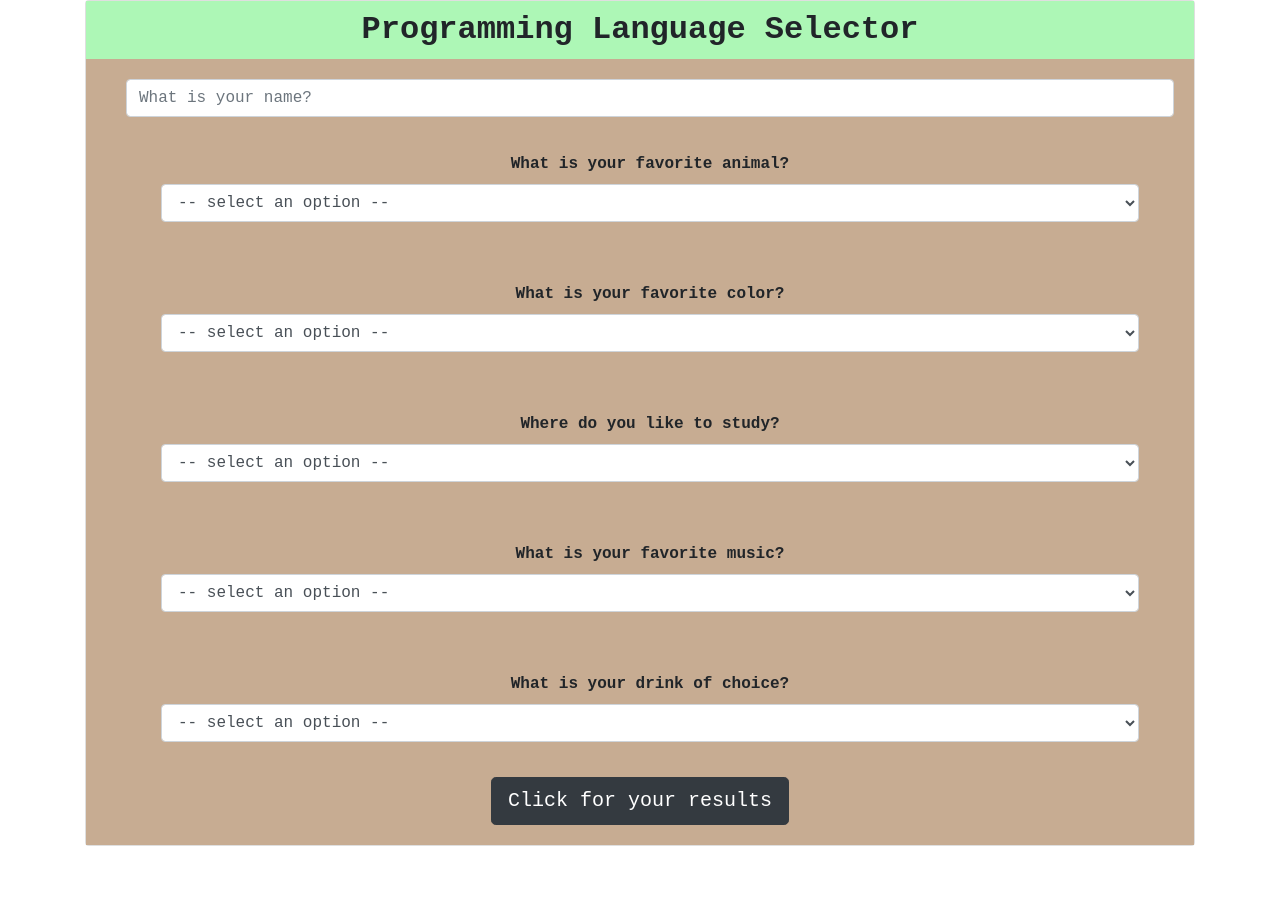
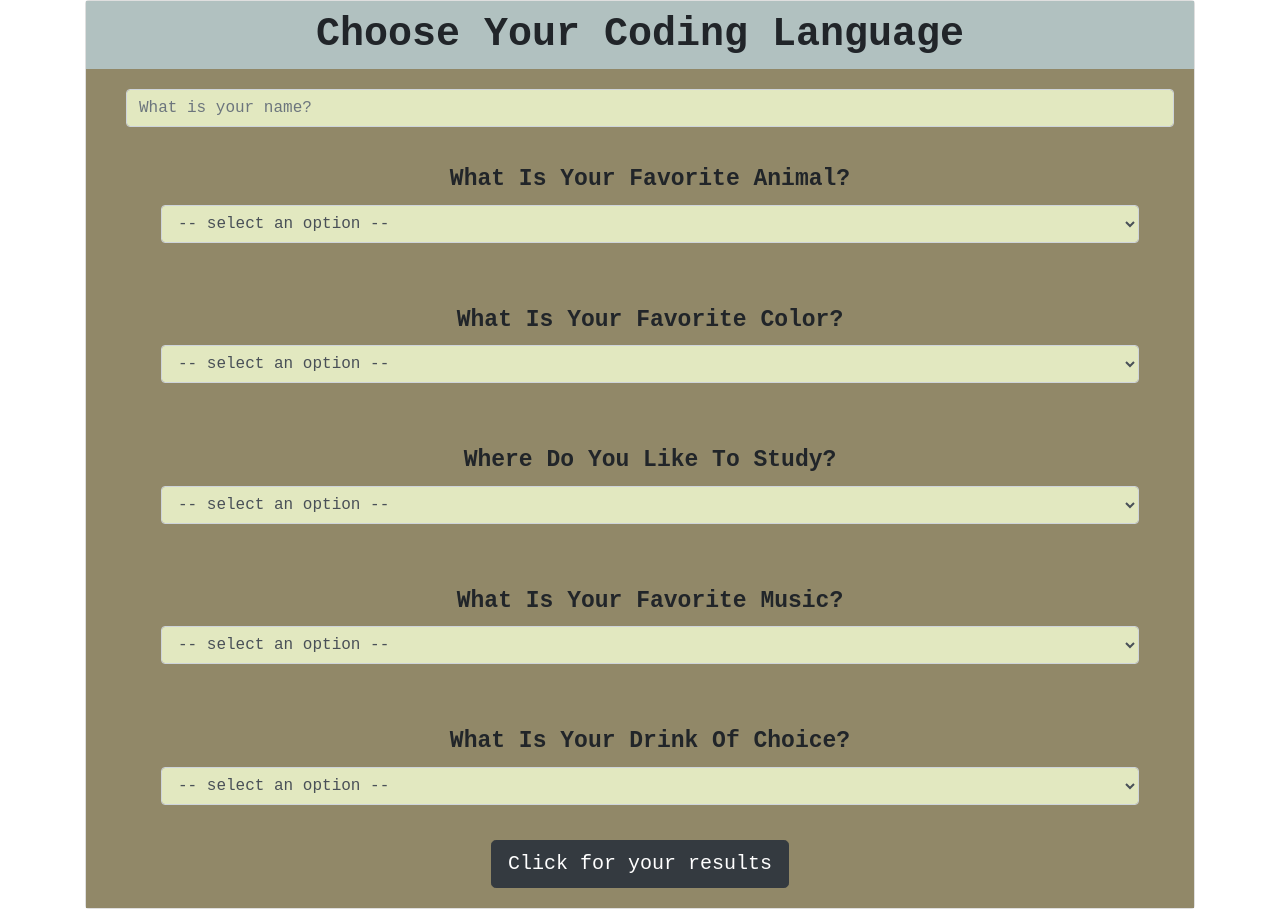
Before and after one commit to jdechow5/program-language-suggester, a plain HTML site: page index.html in a window 1280 px wide. Before the commit the page ends 846 px from the top, so only its background shows below. Drawn offline with Linux system fonts and the light colour scheme.

Commit message:
add new background colors and tweak css

```diff
--- a/css/styles.css
+++ b/css/styles.css
@@ -6,11 +6,11 @@ body {
   text-align: center;
   margin: inherit;
   padding: 10px;
-  background-color: #ADF7B6;
+  background-color: #B1C1C0;
 }
 
 .card-body {
-  background-color: #C7AC92;
+  background-color: #918868;
 }
 
 .form-group {
@@ -20,8 +20,18 @@ body {
   text-align: center;
 }
 
+.form-control {
+  text-align: justify;
+  text-size: 21px;
+  background-color: #E2E8C0;
+}
+
+option {
+  background-color: #E2E8C0;
+}
 label {
-  font-weight: bolder ;
+  font-weight: bolder;
+  font-size: 23px;
 }
 
 .card-title {
@@ -41,7 +51,6 @@ label {
 }
 
 #result {
-  padding-bottom: 3em;
-  font-size: 2em;;
-
+  padding-bottom: 5em;
+  font-size: 2em;
 }
--- a/index.html
+++ b/index.html
@@ -15,13 +15,13 @@
 <body>
   <div class="container">
     <div class="card">
-      <h2 class="card-title">Programming Language Selector</h2>
+      <h1 class="card-title">Choose Your Coding Language</h1>
       <div class="card-body">
         <form id=languageForm>
           <div class="form-check">
             <input type="text" class="form-control" name="name" id="name" placeholder="What is your name?">
             <div class="form-group">
-              <label for="animal">What is your favorite animal?</label>
+              <label for="animal">What Is Your Favorite Animal?</label>
               <select class="form-control" id="animal">
                 <option disabled selected value> -- select an option -- </option>
                 <option>Dog</option>
@@ -30,7 +30,7 @@
               </select>
             </div>
             <div class="form-group">
-              <label for="color">What is your favorite color?</label>
+              <label for="color">What Is Your Favorite Color?</label>
               <select class="form-control" id="color">
                 <option disabled selected value> -- select an option -- </option>
                 <option>Blue</option>
@@ -39,7 +39,7 @@
               </select>
             </div>
             <div class="form-group">
-              <label for="studyLocation">Where do you like to study?</label>
+              <label for="studyLocation">Where Do You Like To Study?</label>
               <select class="form-control" id="studyLocation">
                 <option disabled selected value> -- select an option -- </option>
                 <option>Home Office</option>
@@ -48,7 +48,7 @@
               </select>
             </div>
             <div class="form-group">
-              <label for="music">What is your favorite music?</label>
+              <label for="music">What Is Your Favorite Music?</label>
               <select class="form-control" id="music">
                 <option disabled selected value> -- select an option -- </option>
                 <option>Classical</option>
@@ -57,7 +57,7 @@
               </select>
             </div>
             <div class="form-group">
-              <label for="beverage">What is your drink of choice?</label>
+              <label for="beverage">What Is Your Drink Of Choice?</label>
               <select class="form-control" id="beverage">
                 <option disabled selected value> -- select an option -- </option>
                 <option>Coffee</option>
```
